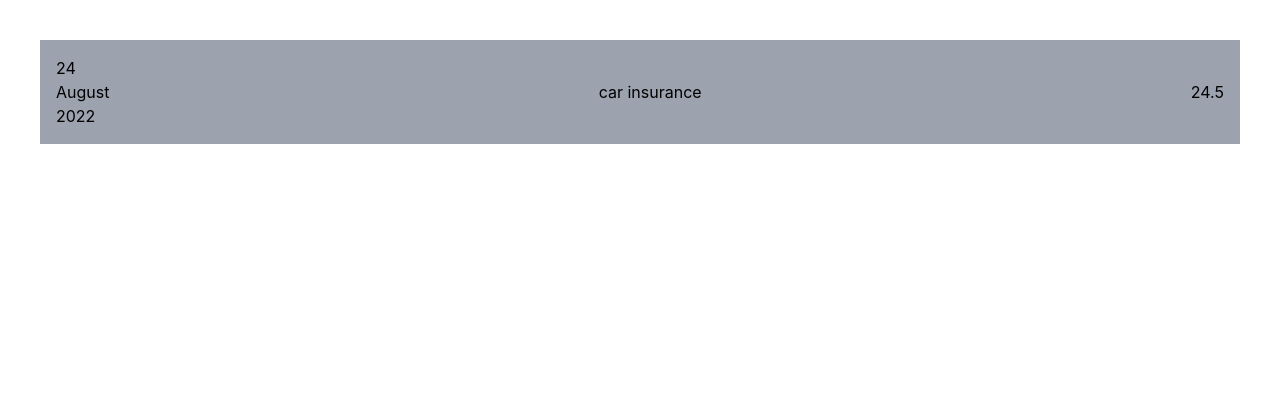
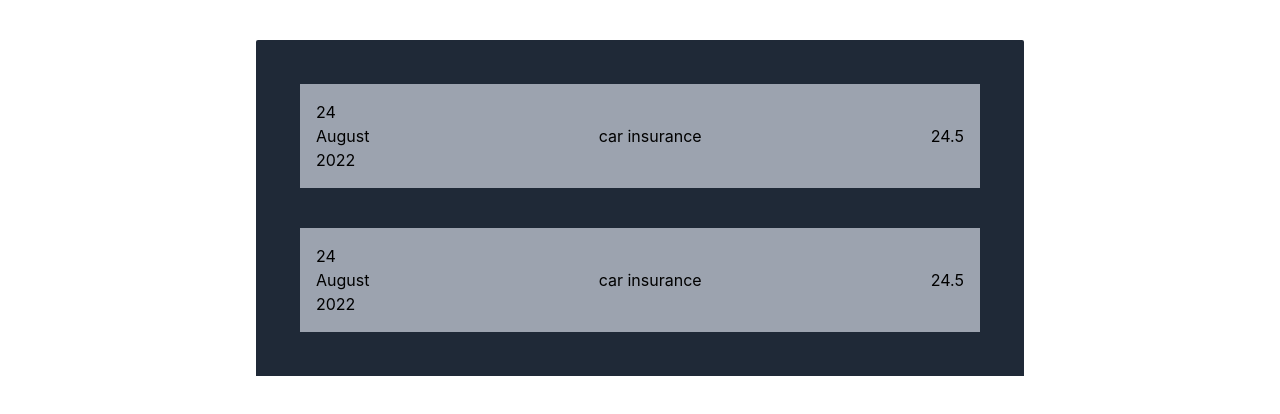
Before and after one commit to subhankar18r/expense-tracker, a React (Create React App) app: page / in a window 1280 px wide. Shown: the top 414 px of the page. Built offline with nearby package versions, Linux system fonts and the light colour scheme.

Commit message:
add wrapper components

```diff
--- a/src/App.js
+++ b/src/App.js
@@ -1,6 +1,7 @@
 import "./App.css";
 
 import Expenseitem from "./components/Expenseitem";
+import Container from "./components/Container";
 
 function App() {
   const expenses = [
@@ -12,13 +13,18 @@ function App() {
   ];
 
   return (
-    <div>
+    <Container className="bg-gray-800 p-1 rounded-t-sm w-[60vw] m-auto mt-10">
       <Expenseitem
         title={expenses[0].title}
         date={expenses[0].date}
         amount={expenses[0].amount}
-      ></Expenseitem>
-    </div>
+      />
+      <Expenseitem
+        title={expenses[0].title}
+        date={expenses[0].date}
+        amount={expenses[0].amount}
+      />
+    </Container>
   );
 }
 
--- /dev/null
+++ b/src/components/Container.js
@@ -0,0 +1,6 @@
+function Container(props) {
+  const classes = props.className;
+  return <div className={classes}>{props.children}</div>;
+}
+
+export default Container;
```
